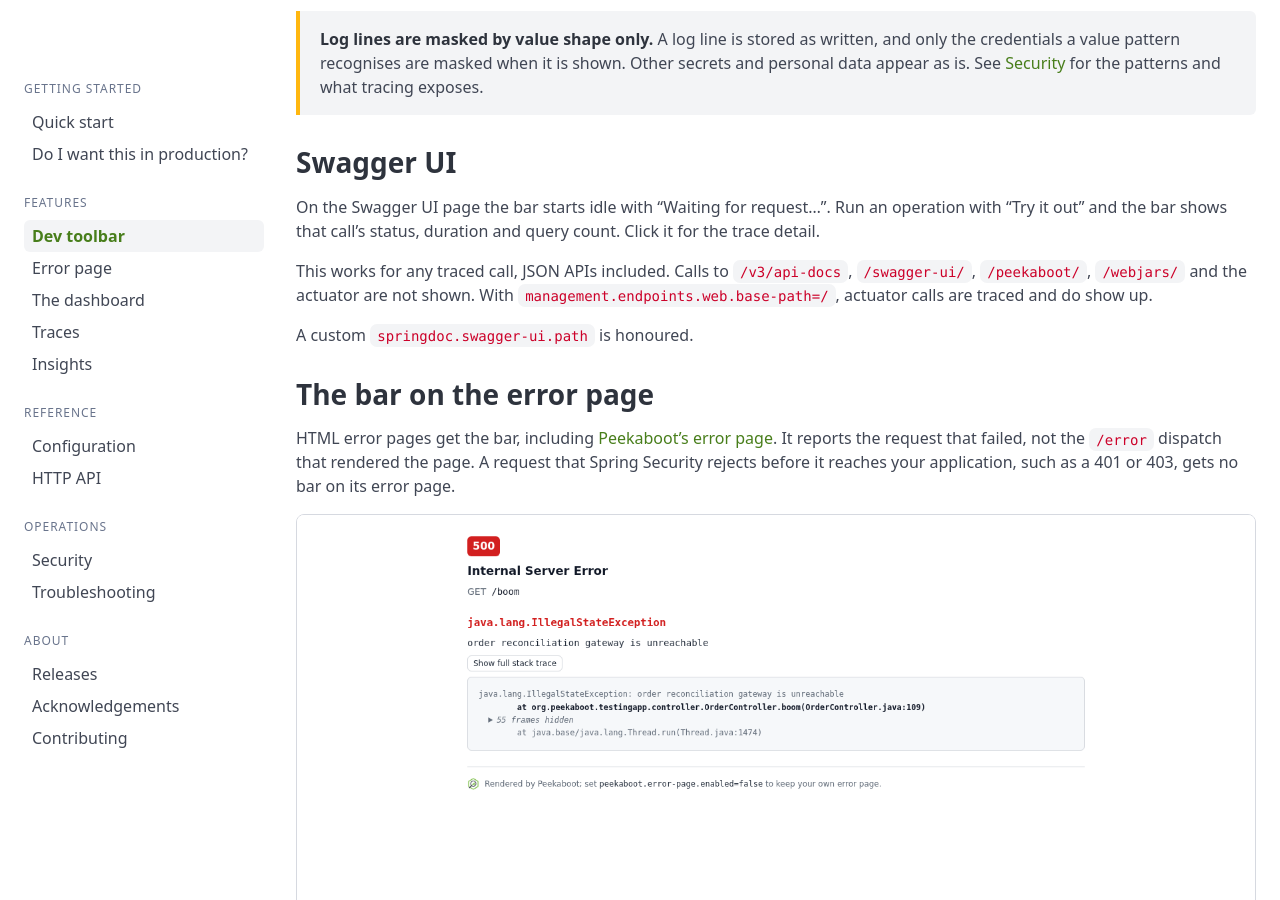
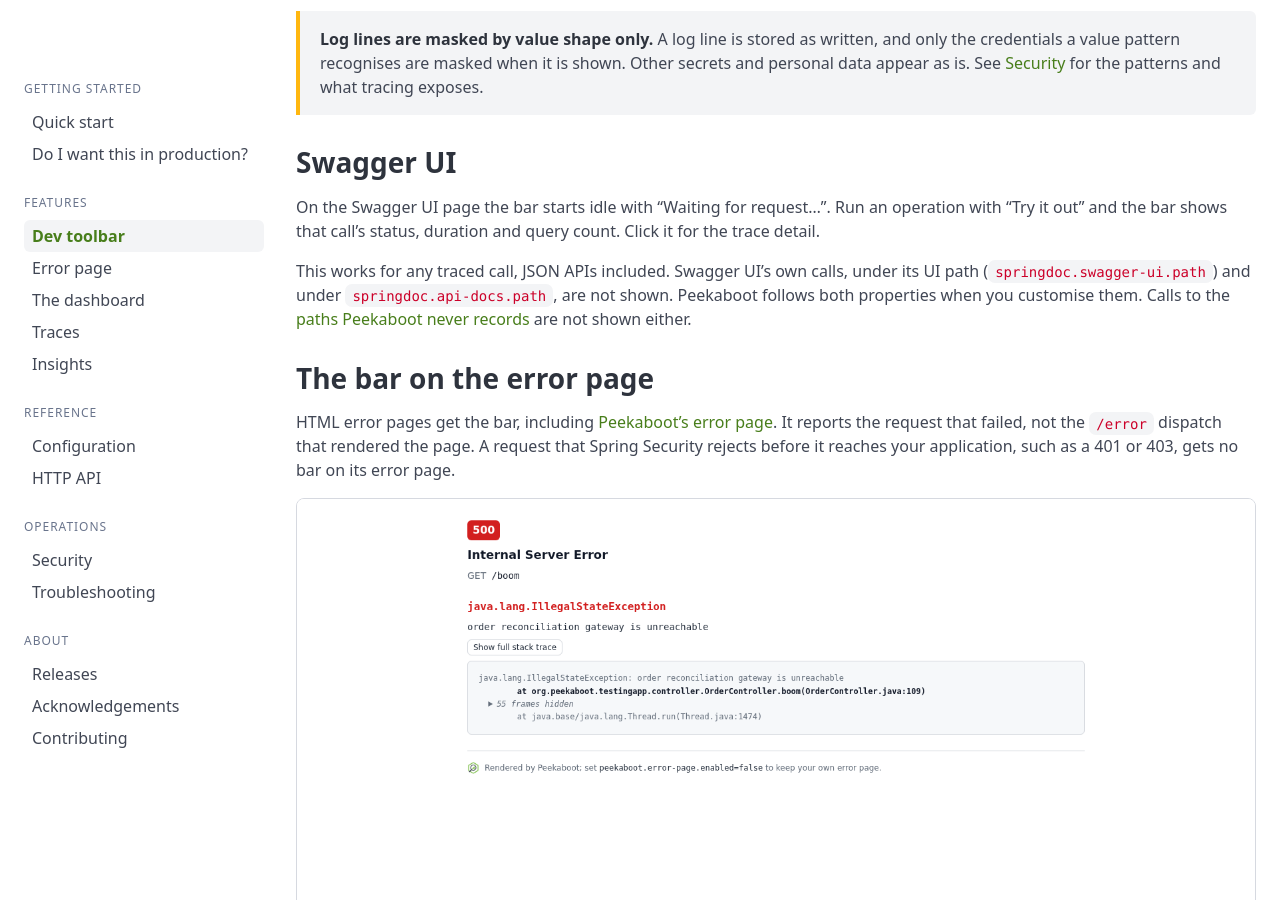
Before and after one commit to peekaboot-org/peekaboot-org.github.io, a Jekyll site: the page built from docs/dev-toolbar.md, in a window 1280 px wide and 900 px high, scrolled down 2123 px. Built offline with Jekyll 4.4.1, drawn with Linux system fonts in a browser that asks for light colours.

Commit message:
docs: say which calls the Swagger UI bar skips

```diff
--- a/docs/dev-toolbar.md
+++ b/docs/dev-toolbar.md
@@ -90,11 +90,10 @@
 "Try it out" and the bar shows that call's status, duration and query count. Click it for the
 trace detail.
 
-This works for any traced call, JSON APIs included. Calls to `/v3/api-docs`, `/swagger-ui/`,
-`/peekaboot/`, `/webjars/` and the actuator are not shown. With
-`management.endpoints.web.base-path=/`, actuator calls are traced and do show up.
-
-A custom `springdoc.swagger-ui.path` is honoured.
+This works for any traced call, JSON APIs included. Swagger UI's own calls, under its UI path
+(`springdoc.swagger-ui.path`) and under `springdoc.api-docs.path`, are not shown. Peekaboot
+follows both properties when you customise them. Calls to the [paths Peekaboot never
+records]({{ '/docs/traces/' | relative_url }}#what-gets-captured) are not shown either.
 
 ## The bar on the error page {#the-bar-on-the-error-page}
 
```
